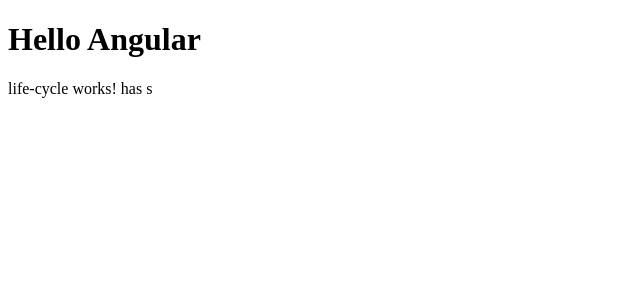
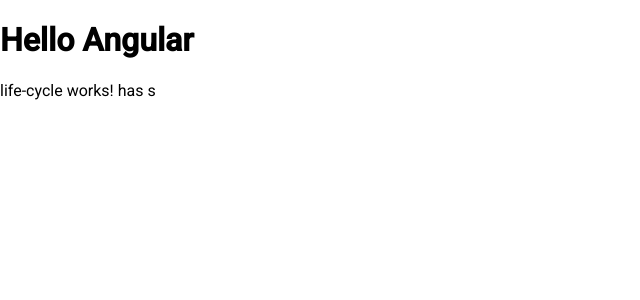
Before and after one commit to c-01/ng8x, an Angular app: page / in a window 1280 px wide. Shown: the top 300 px of the page, without its empty margins (0-640 px from the left). Built offline with nearby package versions, Linux system fonts and the light colour scheme.

Commit message:
install material

```diff
--- a/angular.json
+++ b/angular.json
@@ -24,6 +24,7 @@
               "src/assets"
             ],
             "styles": [
+              "./node_modules/@angular/material/prebuilt-themes/indigo-pink.css",
               "src/styles.css"
             ],
             "scripts": []
@@ -89,6 +90,7 @@
               "src/assets"
             ],
             "styles": [
+              "./node_modules/@angular/material/prebuilt-themes/indigo-pink.css",
               "src/styles.css"
             ],
             "scripts": []
@@ -120,6 +122,7 @@
           }
         }
       }
-    }},
+    }
+  },
   "defaultProject": "learn-ng8"
 }
--- a/package.json
+++ b/package.json
@@ -12,13 +12,16 @@
   "private": true,
   "dependencies": {
     "@angular/animations": "~8.2.14",
+    "@angular/cdk": "~8.2.3",
     "@angular/common": "~8.2.14",
     "@angular/compiler": "~8.2.14",
     "@angular/core": "~8.2.14",
     "@angular/forms": "~8.2.14",
+    "@angular/material": "^8.2.3",
     "@angular/platform-browser": "~8.2.14",
     "@angular/platform-browser-dynamic": "~8.2.14",
     "@angular/router": "~8.2.14",
+    "hammerjs": "^2.0.8",
     "rxjs": "~6.4.0",
     "tslib": "^1.10.0",
     "zone.js": "~0.9.1"
--- a/src/app/app.module.ts
+++ b/src/app/app.module.ts
@@ -4,11 +4,12 @@
 import { AppComponent } from './app.component';
 import { HelloComponent } from './components/hello/hello.component';
 import { LifeCycleComponent } from './components/life-cycle/life-cycle.component';
+import { BrowserAnimationsModule } from '@angular/platform-browser/animations';
 
 @NgModule({
   // @Decorator
   declarations: [AppComponent, HelloComponent, LifeCycleComponent],
-  imports: [BrowserModule, AppRoutingModule],
+  imports: [BrowserModule, AppRoutingModule, BrowserAnimationsModule],
   providers: [],
   bootstrap: [AppComponent]
 })
--- a/src/index.html
+++ b/src/index.html
@@ -6,6 +6,8 @@
   <base href="/">
   <meta name="viewport" content="width=device-width, initial-scale=1">
   <link rel="icon" type="image/x-icon" href="favicon.ico">
+  <link href="https://fonts.googleapis.com/css?family=Roboto:300,400,500&display=swap" rel="stylesheet">
+  <link href="https://fonts.googleapis.com/icon?family=Material+Icons" rel="stylesheet">
 </head>
 <body>
   <app-root></app-root>
--- a/src/main.ts
+++ b/src/main.ts
@@ -1,3 +1,4 @@
+import 'hammerjs';
 import { enableProdMode } from '@angular/core';
 import { platformBrowserDynamic } from '@angular/platform-browser-dynamic';
 
--- a/src/styles.css
+++ b/src/styles.css
@@ -2,3 +2,6 @@
 {
   color: blue;
 }
+
+html, body { height: 100%; }
+body { margin: 0; font-family: Roboto, "Helvetica Neue", sans-serif; }
```
Also changed, not shown: 1 other file (tests, documents, lock files or other folders).
